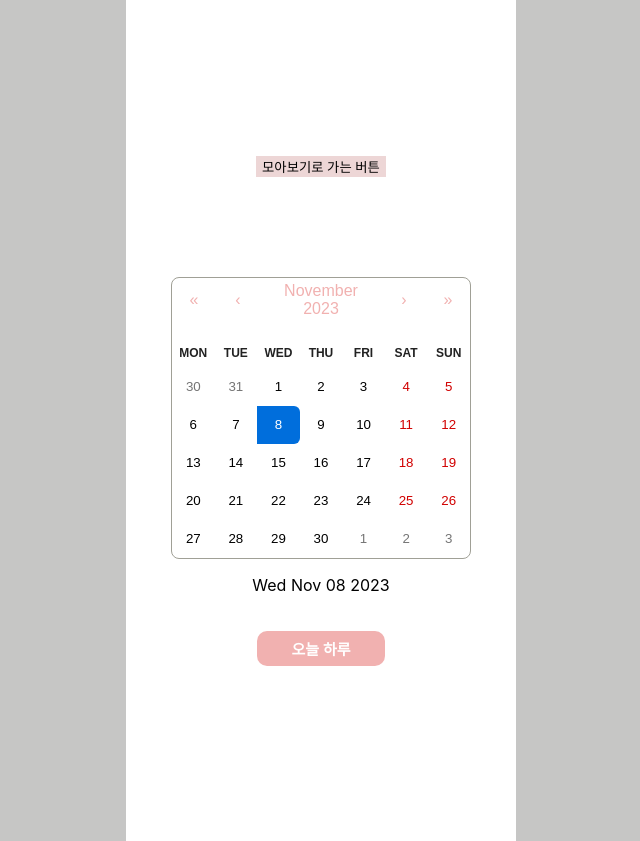
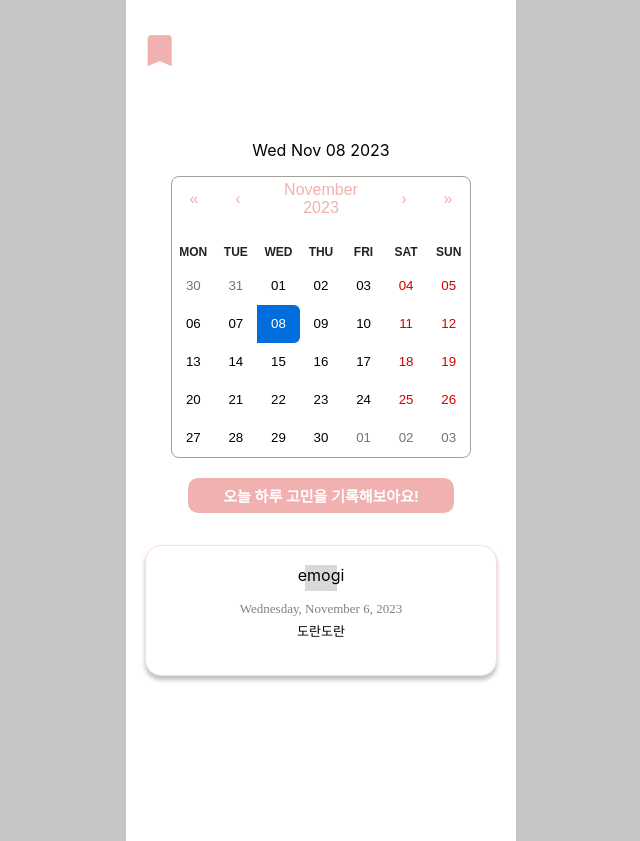
Before and after one commit to DORAN-SEVENTEEN/DORAN-FE, a React (Vite) app: page /calender in a window 1280 px wide. Shown: the whole page, without its empty margins (319-959 px from the left). Built offline with nearby package versions, Linux system fonts and the light colour scheme.

Commit message:
디자인 수정(all, calendar, main 로고 수정 전)

```diff
--- a/src/pages/all.jsx
+++ b/src/pages/all.jsx
@@ -17,14 +17,14 @@ function All() {
 
   return (
     <div className="container">
-      <button
-        onClick={() => {
-          navigate("/calender");
-        }}
-      >
-        달력
-      </button>
-      <div className="header">2023</div>
+        <div className="next-calender"
+          onClick={() => {
+            navigate("/calender");
+          }}
+        >
+          <img src="./img/group190.png" alt="캘린더이동"/>
+        </div>
+      <div className='all-page'>
        {/* 고민상담 모아보기 */}
         <div className="all-content">
           <div className="whitebox">
@@ -65,7 +65,7 @@ function All() {
             <div className="text">도란도란</div>
           </div>
         </div>
-
+      </div>
     </div>
   );
 }
--- a/src/pages/calender.jsx
+++ b/src/pages/calender.jsx
@@ -3,6 +3,9 @@ import { useState } from 'react';
 import Calendar from 'react-calendar';
 import "../stylesheet/calender.css";
 import 'react-calendar/dist/Calendar.css';
+
+import dayjs from 'dayjs';
+
 
 
 function Calender() {
@@ -12,23 +15,25 @@ function Calender() {
 
   return (
     <div className="container">
-      <button
+        <div className="next-all"
           onClick={() => {
             navigate("/all");
           }}
         >
-        모아보기로 가는 버튼
-      </button>
+          <img src="./img/bookmark.png" alt="모아보기로이동"/>
+        </div>
 
+        <div className="calender-page">
         {/* 달력 */}
-      <div className='calendar'>
-        <div className='calendar-container'>
-          <Calendar onChange={setDate} value={date} />
-        </div>
         <p className='text-center'>
             <span className='bold'></span>{' '}
             {date.toDateString()}
           </p>
+        <div className='calendar'>
+          <div className='calendar-container'>
+            <Calendar onChange={setDate} value={date}
+            formatDay ={(locale, date) => dayjs(date).format('DD')}/>
+          </div>
         </div>
         {/* 기록하기 이동하기 */}
         <button className="btn10"
@@ -36,8 +41,18 @@ function Calender() {
               navigate("/diary");
             }}
           >
-          오늘 하루
+            오늘 하루 고민을 기록해보아요!
           </button>
+          <div className="all-content">
+          <div className="whitebox">
+            <div className="Emogi">emogi</div>
+            <div className="dateinfo">
+            Wednesday, November 6, 2023
+            </div>
+            <div className="text">도란도란</div>
+          </div>
+        </div>
+      </div>
     </div>
   );
 }
--- a/src/pages/main.jsx
+++ b/src/pages/main.jsx
@@ -5,6 +5,7 @@ function Main() {
   let navigate = useNavigate();
   return (
     <div className="container">
+      <div className="main-page">
         <div className="main-box">
           <div className="logo">
             <img src="" alt="logo"/>
@@ -23,6 +24,7 @@ function Main() {
           </button>
         </div>
       </div>
+    </div>
   );
 }
 
--- a/src/stylesheet/all.css
+++ b/src/stylesheet/all.css
@@ -8,6 +8,19 @@
     font-weight: 400;
     line-height: normal;
     letter-spacing: 0.34px;
+}
+
+.next-calender{
+  width: 43px;
+  height: 40px;
+  flex-shrink: 0;
+  margin-left: 12px;
+  margin-top: 20px;
+  cursor: pointer;
+}
+
+.all-page{
+  margin-top: 30px;
 }
 
 .container{
--- a/src/stylesheet/calender.css
+++ b/src/stylesheet/calender.css
@@ -1,9 +1,24 @@
+.calender-page{
+  display: flex;
+  flex-direction: column;
+  align-items: center;
+  justify-content: center;
+}
+
+.next-all{
+  width: 43px;
+  height: 40px;
+  flex-shrink: 0;
+  margin-left: 12px;
+  margin-top: 30px;
+  cursor: pointer;
+}
+
 .calendar {
     display: flex;
     flex-direction: column;
     align-items: center;
     justify-content: center;
-    margin-top: 100px;
   }
 
   .calendar-container {
@@ -12,6 +27,7 @@
 
   .text-center {
     text-align: center;
+    margin-top: 70px;
   }
 
   .bold {
--- a/src/stylesheet/main.css
+++ b/src/stylesheet/main.css
@@ -1,11 +1,11 @@
-.container {
-    text-align: center;
-    background: #FFF;
+.main-page{
+    margin-top: 30px;
     display: flex;
     flex-direction: column;
     align-items: center;
     justify-content: center;
-  }
+}
+
 
 .main-box{
     background: #FFF;
```
Also changed, not shown: public/img/bookmark.png (added), public/img/group190.png (added). Lines whose indentation alone changed are shown as unchanged.
